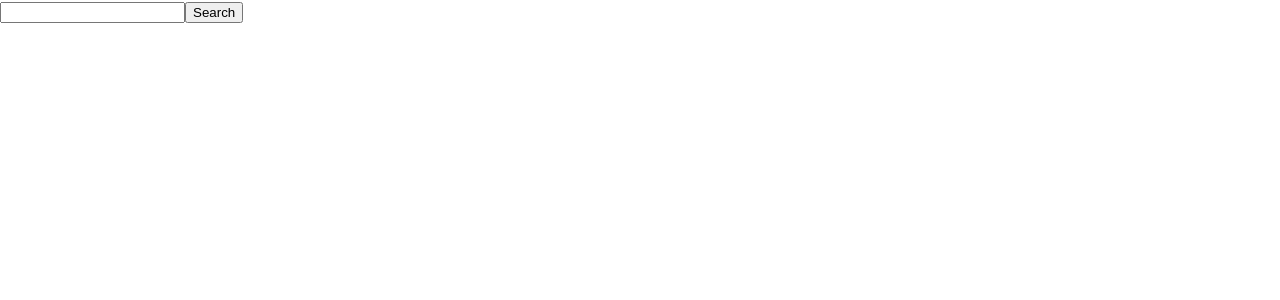
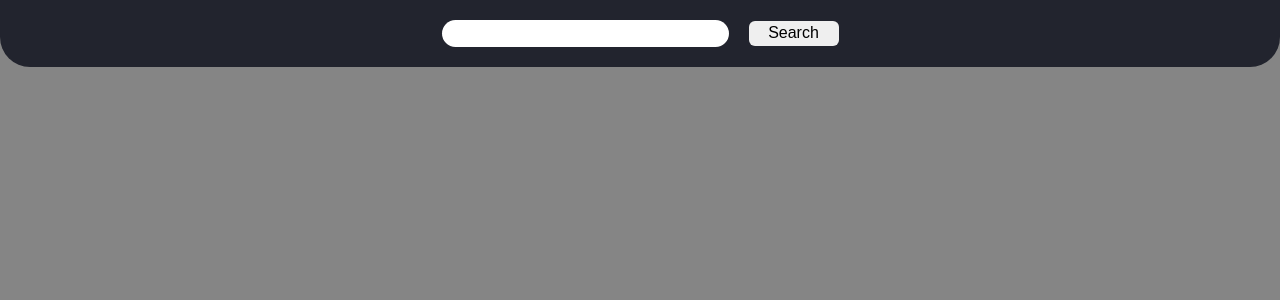
Before and after one commit to WAYLIIKE/goit-react-hw-04, a React (Vite) app: page / in a window 1280 px wide. Shown: the top 300 px of the page. Built offline with nearby package versions, Linux system fonts and the light colour scheme.

Commit message:
update proj files

```diff
--- a/src/component/ImageCard/ImageCard.jsx
+++ b/src/component/ImageCard/ImageCard.jsx
@@ -13,8 +13,8 @@ export const ImageCard = ({
   // const [modalIsOpen, setIsOpen] = useState(false);
 
   // function openModal() {
-  // console.log('open', alt_description);
-  // setIsOpen(true);
+  //   console.log('open', alt_description);
+  //   setIsOpen(true);
   // }
 
   // function closeModal() {
@@ -22,17 +22,22 @@ export const ImageCard = ({
   // }
 
   return (
+    <>
       <li key={id}>
         <img
+          className={css.image}
           src={small}
           alt={alt_description}
           width="400"
           height="400"
           // onClick={openModal}
         />
-      {/* <Modal isOpen={modalIsOpen} onRequestClose={closeModal}>
+      </li>
+      {/* {modalIsOpen && (
+        <Modal isOpen={modalIsOpen} onRequestClose={closeModal}>
           <button onClick={closeModal}>close</button>
-      </Modal> */}
-    </li>
+        </Modal>
+      )} */}
+    </>
   );
 };
--- a/src/component/ImageCard/ImageCard.module.css
+++ b/src/component/ImageCard/ImageCard.module.css
@@ -0,0 +1,9 @@
+.image {
+  border-radius: 4px;
+  transition: box-shadow 300ms cubic-bezier(0.5, 0.82, 0.165, 1);
+  cursor: pointer;
+}
+
+.image:hover {
+  box-shadow: 12px 14px 26px -10px rgba(66, 68, 90, 1);
+}
--- a/src/component/ImageGallery/ImageGallery.module.css
+++ b/src/component/ImageGallery/ImageGallery.module.css
@@ -2,4 +2,7 @@
   display: flex;
   gap: 30px;
   flex-wrap: wrap;
+  align-items: center;
+  justify-content: center;
+  margin-bottom: 40px;
 }
--- a/src/component/LoadMoreBtn/LoadMoreBtn.jsx
+++ b/src/component/LoadMoreBtn/LoadMoreBtn.jsx
@@ -2,8 +2,10 @@ import css from './LoadMoreBtn.module.css';
 
 export const LoadMoreBtn = ({ onPagination }) => {
   return (
-    <div>
-      <button onClick={onPagination}>Load more images</button>
+    <div className={css.container}>
+      <button className={css.button} onClick={onPagination}>
+        Load more images
+      </button>
     </div>
   );
 };
--- a/src/component/LoadMoreBtn/LoadMoreBtn.module.css
+++ b/src/component/LoadMoreBtn/LoadMoreBtn.module.css
@@ -0,0 +1,21 @@
+.container {
+  width: 100%;
+  text-align: center;
+  margin-top: 60px;
+  margin-bottom: 30px;
+}
+
+.button {
+  width: 180px;
+  font-size: 16px;
+  font-weight: 500;
+  height: 35px;
+  border-radius: 6px;
+  cursor: pointer;
+  border: 1px solid #22242e;
+  transition: background-color 300ms cubic-bezier(0.5, 0.82, 0.165, 1);
+}
+
+.button:hover {
+  background-color: #fcde8e;
+}
--- a/src/component/SerachBar/SearchBar.jsx
+++ b/src/component/SerachBar/SearchBar.jsx
@@ -13,10 +13,10 @@ export const SearchBar = ({ onSearch }) => {
   };
 
   return (
-    <div>
+    <div className={css.container}>
       <form onSubmit={handleSubmit}>
-        <input type="text" name="query" />
-        <button>Search</button>
+        <input className={css.input} type="text" name="query" />
+        <button className={css.button}>Search</button>
       </form>
     </div>
   );
--- a/src/component/SerachBar/SearchBar.module.css
+++ b/src/component/SerachBar/SearchBar.module.css
@@ -0,0 +1,36 @@
+.container {
+  width: 100%;
+  margin: 0 auto;
+  padding-top: 20px;
+  padding-bottom: 20px;
+  background-color: #22242e;
+  border-bottom-right-radius: 30px;
+  border-bottom-left-radius: 30px;
+  text-align: center;
+  margin: 0;
+  margin-bottom: 40px;
+}
+
+.input {
+  width: 270px;
+  height: 25px;
+  padding-left: 15px;
+  margin-right: 20px;
+  border-radius: 16px;
+  border: none;
+}
+
+.button {
+  width: 90px;
+  font-size: 16px;
+  font-weight: 500;
+  height: 25px;
+  border-radius: 6px;
+  cursor: pointer;
+  border: none;
+  transition: background-color 300ms cubic-bezier(0.5, 0.82, 0.165, 1);
+}
+
+.button:hover {
+  background-color: #fcde8e;
+}
--- a/src/index.css
+++ b/src/index.css
@@ -2,6 +2,7 @@ body {
   font-family: sans-serif;
   line-height: 1.5;
   margin: 0;
+  background-color: #858585;
 }
 
 h1,
```
Lines whose indentation alone changed are shown as unchanged.
